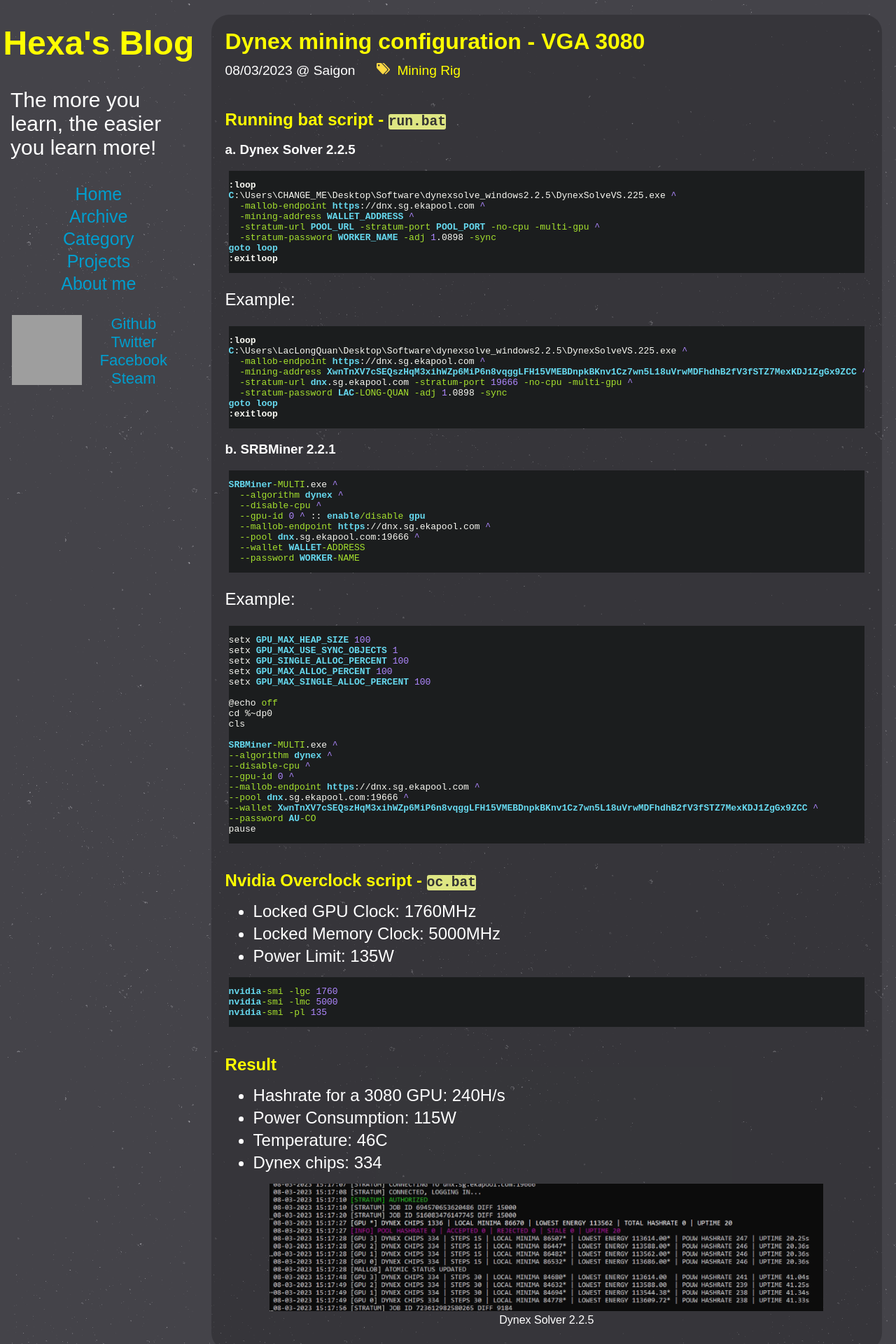
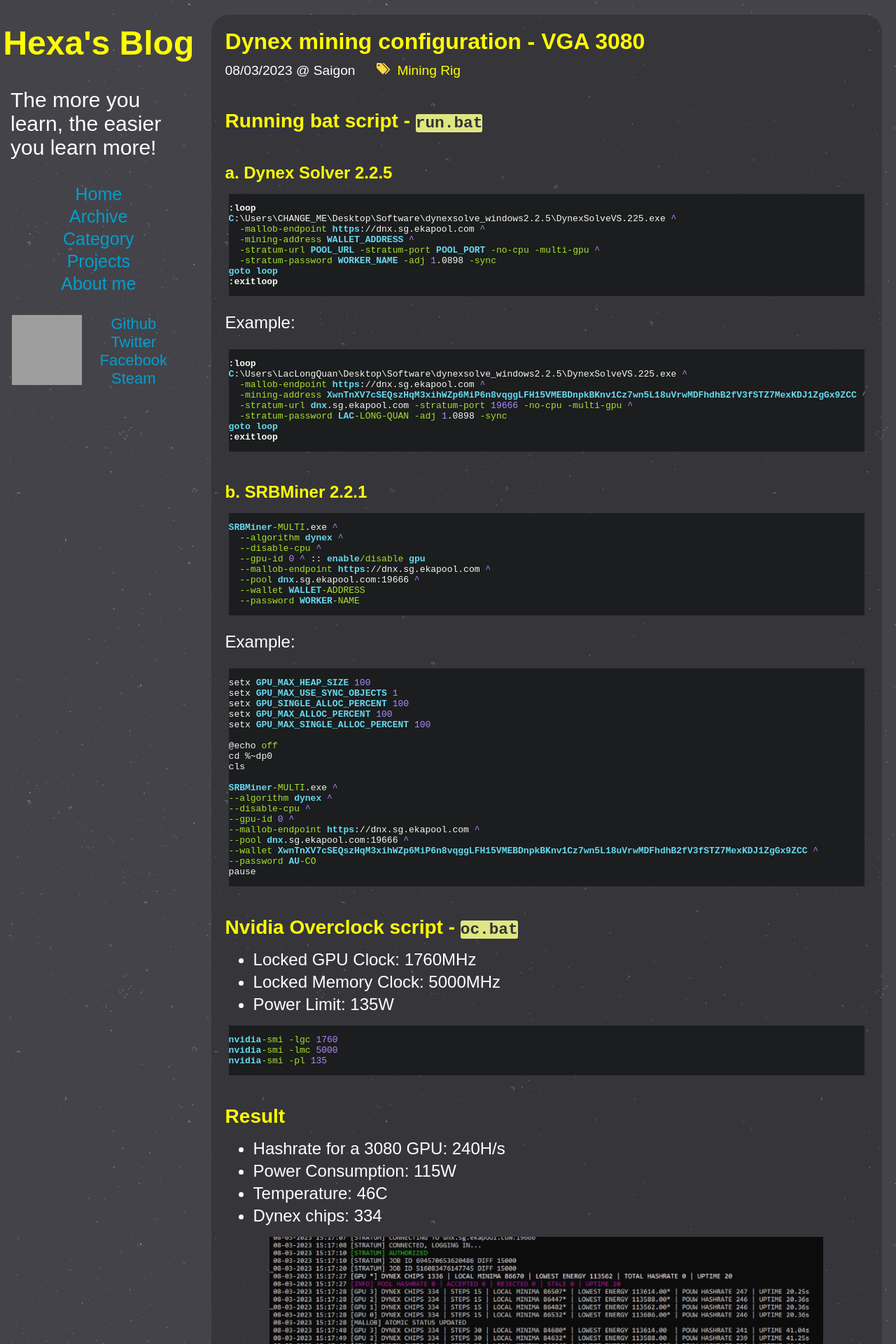
Before and after one commit to nguyenvinhlinh/nguyenvinhlinh.github.io, a Jekyll site: the page built from index.html, in a window 1280 px wide. Shown: the top 1920 px of the page at 70% size. Built offline with Jekyll 4.4.1, drawn with Linux system fonts in a browser that asks for light colours; the list of posts is cut into pages by our own code; some of the changed text lies outside the part shown; grey boxes are pictures that could not be loaded.

Commit message:
update css

```diff
--- a/css/app.scss
+++ b/css/app.scss
@@ -152,6 +152,16 @@
   }
 
   h2{
+    color: $heading-color;
+    font-size: 1.75em;
+    padding-top: 20px;
+    margin-bottom: 10px;
+    a {
+      color: $heading-color;
+    }
+  }
+
+  h3{
     color: $heading-color;
     font-size: 1.5em;
     padding-top: 20px;
```
